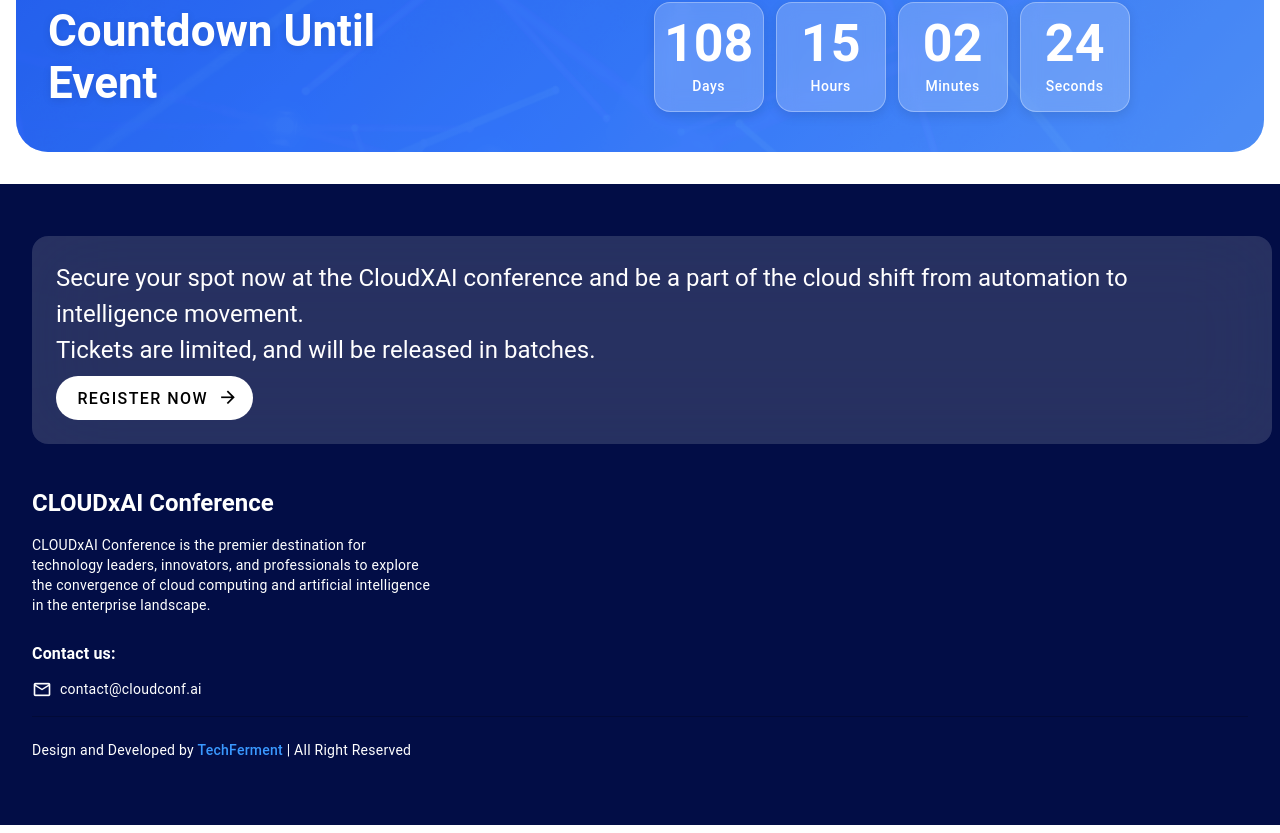
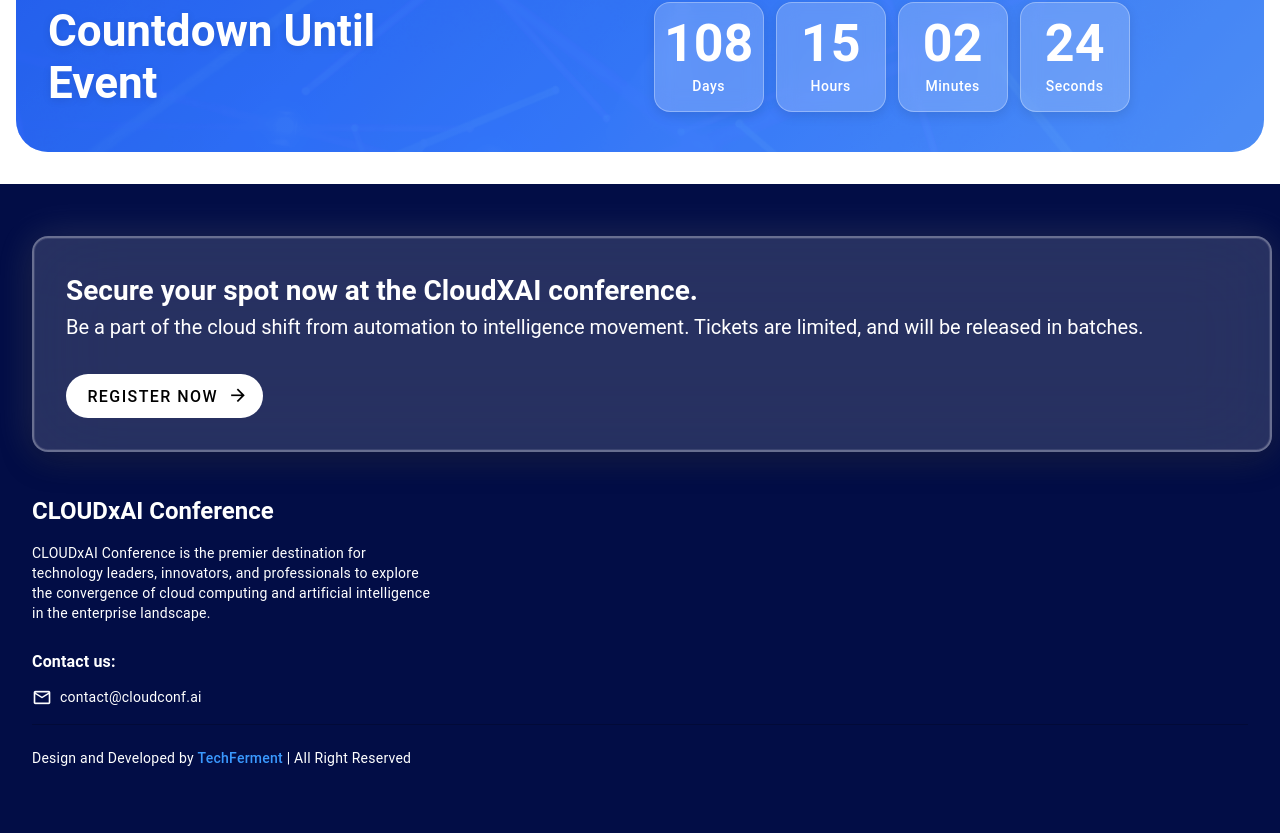
Before and after one commit to kunalworldwide/cloudxai-fest-spark, a Nuxt app: page / in a window 1280 px wide. Shown: the part 5200-6033 px from the top of the page. Built offline with nearby package versions, Linux system fonts and the light colour scheme.

Commit message:
Enhance AppFooter styling and content for CloudXAI conference promotion
- Update font sizes and styling in AppFooter.vue to improve the call-to-action for conference registration.
- Adjust padding and add box-shadow to the cta-btn for better visual appeal.

```diff
--- a/app/components/core/AppFooter.vue
+++ b/app/components/core/AppFooter.vue
@@ -4,11 +4,12 @@
       <!-- Main Footer Content -->
       <v-row class="mb-8" v-if="route.path !== '/register'">
         <v-col cols="12" md="12" class=" cta-btn ga-4 mx-3 " >
-          <span class="" style="color: #fff; font-size: 24px;">
-            Secure your spot now at the CloudXAI conference and be a part of the
+          <span class="" style="color: #fff; font-size: 20px;">
+            <span style="font-weight: 600; font-size: 28px;">Secure your spot now at the CloudXAI conference.</span> <br> Be a part of the
             cloud shift from automation to intelligence movement.
-            <br />Tickets are limited, and will be released in batches.
+            Tickets are limited, and will be released in batches.
           </span>
+          <br>
           <br>
           <v-btn size="large" append-icon="mdi-arrow-right" color="white" to="/register" rounded="xl" variant="flat" class="mt-2"
             >Register Now</v-btn
@@ -223,15 +224,20 @@
 }
 
 .cta-btn {
-  /* border: 1px solid #fff; */
+  border: 2px solid rgba(255, 255, 255, 0.3);
   background: rgba(255, 255, 255, 0.15);
   backdrop-filter: blur(40px);
   -webkit-backdrop-filter: blur(40px);
   border-radius: 16px;
-  padding:24px;
+  padding: 32px;
+  box-shadow:
+    0 8px 32px rgba(0, 0, 0, 0.3),
+    0 0 0 1px rgba(255, 255, 255, 0.1) inset,
+    0 0 40px rgba(255, 255, 255, 0.15);
   /* align-items: center;
   justify-content: space-between; */
 }
+
 
 @media (max-width: 768px) {
   .cta-btn {
```
